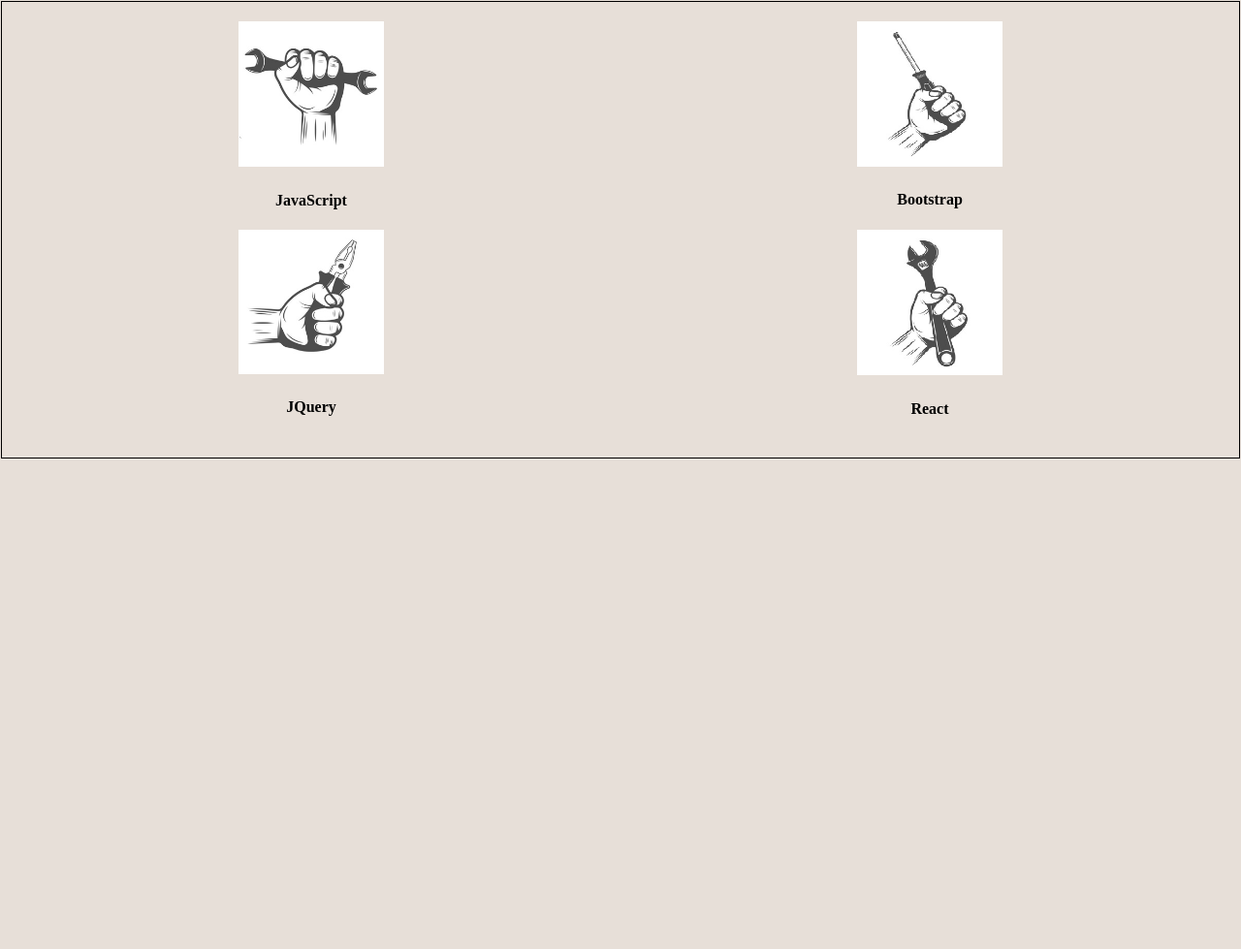
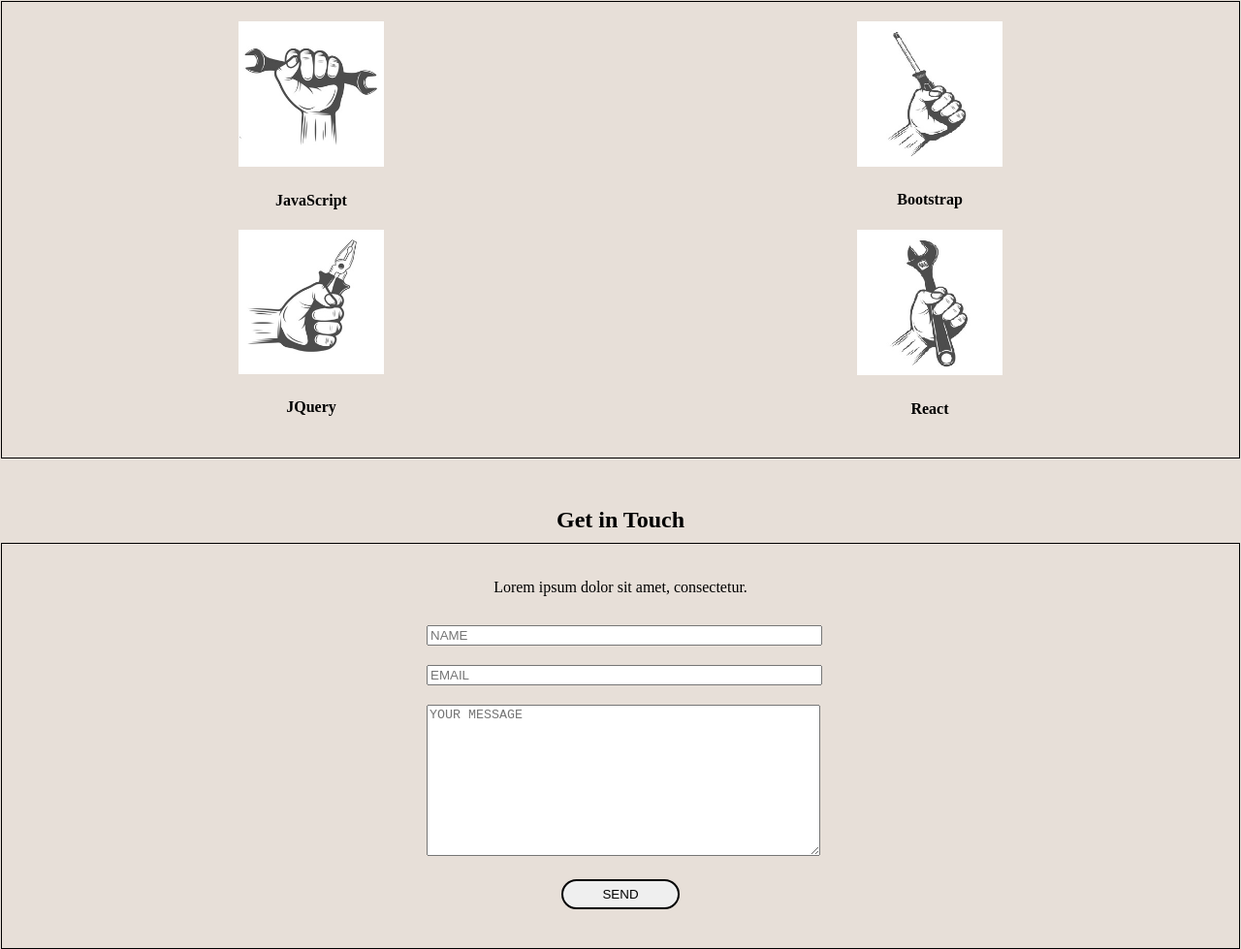
Before and after one commit to SofyenBhr/SofyenBhr.github.io, a plain HTML site: page index.html in a window 1280 px wide. Shown: the part 1692-2671 px from the top of the page at 97% size. Before the commit the page ends 2165 px from the top, so only its background shows below. Drawn offline with Linux system fonts and the light colour scheme.

Commit message:
add contact section and its style

```diff
--- a/index.html
+++ b/index.html
@@ -92,5 +92,16 @@
             <h4>React</h4>
         </div>
     </section>
+    <!-- CONTACT SECTION -->
+    <h2>Get in Touch</h2>
+    <section id="contact">
+        <p class="leading">Lorem ipsum dolor sit amet, consectetur.</p>
+        <form>
+            <input type="text" placeholder="NAME">
+            <input type="email" placeholder="EMAIL">
+            <textarea placeholder="YOUR MESSAGE"></textarea>
+            <button class="button">Send</button>
+        </form>
+    </section>
 </body>
 </html>
--- a/resources/css/style.css
+++ b/resources/css/style.css
@@ -116,3 +116,34 @@
 #skills img {
     width: 150px;
 }
+#contact {
+    border: 1px solid black;
+    padding: 20px 0;
+}
+#contact form {
+    width: 60%;
+    max-width: 400px;
+    margin: 20px auto;
+    text-align: center;
+}
+#contact input, #contact textarea {
+    width: 100%;
+    margin: 10px 0;
+}
+#contact textarea {
+    max-width: 100%;
+    height: 150px;
+}
+#contact .button {
+    margin-top: 10px;
+    color: black;
+    border: 2px solid black;
+    padding: 6px 40px;
+    border-radius: 20px;
+    text-transform: uppercase;
+}
+#contact .button:hover {
+    border: 2px solid #E7DFD8;
+    background: black;
+    color: #E7DFD8;
+}
```
